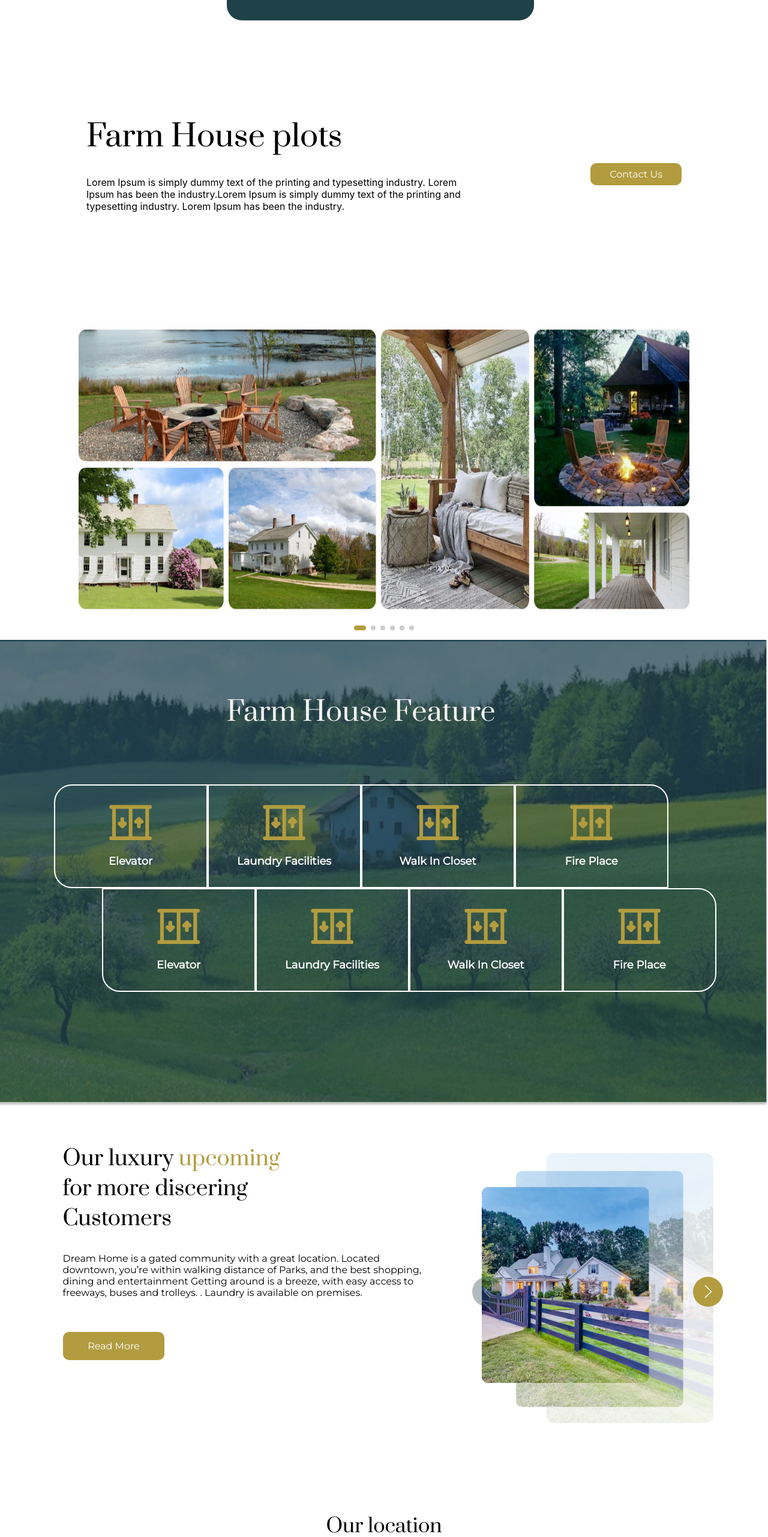
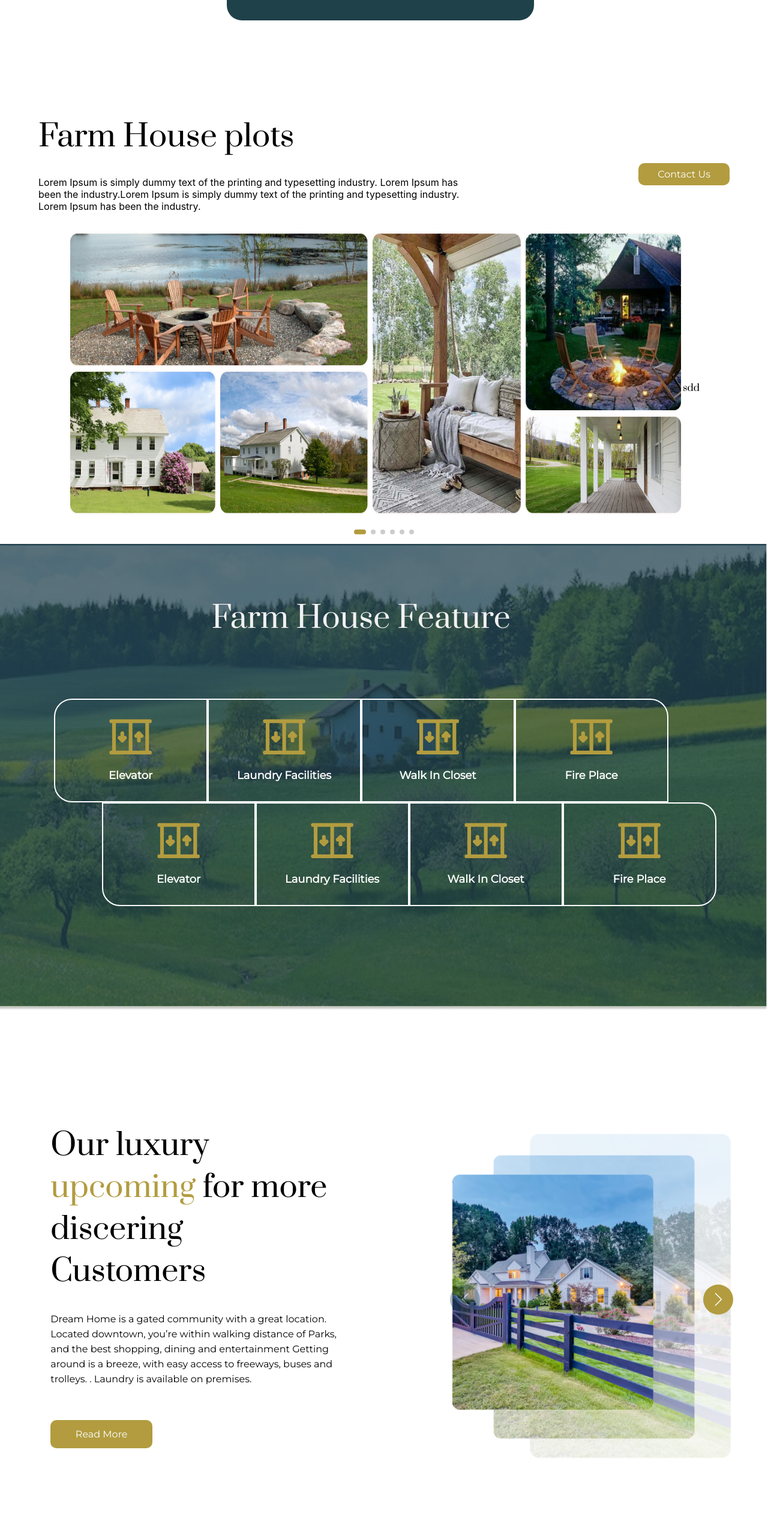
Before and after one commit to mbilalkhalidofficial/Oakland-greens, a React (Vite) app: page / in a window 1280 px wide. Shown: the part 2133-4696 px from the top of the page at 60% size. Built offline with nearby package versions, Linux system fonts and the light colour scheme.

Commit message:
deploy & fixes

```diff
--- a/src/components/Header.jsx
+++ b/src/components/Header.jsx
@@ -329,6 +329,7 @@ export default function Header() {
       >
         <SwiperSlide className="farmhouse__swiper">
           <img className="farmhouse__swiper__picture" src={swiperpic} alt="" />
+          <div>sdd</div>
         </SwiperSlide>
         <SwiperSlide className="farmhouse__swiper">
           <img className="farmhouse__swiper__picture" src={swiperpic} alt="" />
--- a/src/styles/global.scss
+++ b/src/styles/global.scss
@@ -628,7 +628,8 @@ figure {
   align-items: center;
   max-width: 1440px;
   margin: 0 auto;
-  padding: 5em 9em;
+  padding: 0em 4em;
+  padding-top: 8em;
   width: 100%;
 }
 .farm__house__content__left__heading {
@@ -638,7 +639,7 @@ figure {
   width: 70%;
 }
 .farm__house {
-  margin: 5em 0em;
+  margin-top: 2em;
 }
 .farm__house__content__left__para {
   font-family: "Inter", sans-serif;
@@ -709,13 +710,14 @@ figure {
   display: flex;
   justify-content: center;
   align-items: center;
-  width: 80%;
+  width: 0%;
 }
 .farmhouse__swiper__picture {
-  width: 60%;
-  height: 430px;
+  width: 70%;
+  height: 530px;
   margin-bottom: 3em;
 }
+
 .location__Section {
   max-width: 1440px;
   margin: 0 auto;
@@ -732,7 +734,7 @@ figure {
   font-family: "Inter", sans-serif;
 }
 .location__Section__text {
-  font-size: 32px;
+  font-size: 50px;
 }
 .location__Section__img {
   width: 80%;
@@ -752,7 +754,7 @@ figure {
 }
 .luxury {
   width: 100%;
-  margin: 8em 0em;
+  margin: 10em 0em;
 }
 .luxury__section {
   max-width: 1440px;
@@ -760,29 +762,31 @@ figure {
   display: flex;
   justify-content: space-evenly;
   width: 100%;
-  margin-top: 15em;
+  margin-top: 23em;
   padding-left: 4em;
-  margin-bottom: 3em;
+  margin-bottom: 5em;
 }
 .luxury__section__left__heading {
-  line-height: 50px;
+  line-height: 70px;
   font-weight: 400;
-  font-size: 35px;
-  width: 60%;
+  font-size: 50px;
+  width: 80%;
 }
 .luxury__section__left__para {
   font-family: "Montserrat", sans-serif;
   padding: 2em 0px;
+  width: 80%;
+  line-height: 25px;
 }
 
 .luxury__section__left {
   width: 50%;
 }
 .luxury__section__right__image {
-  height: 450px;
+  height: 540px;
 }
 .luxury__section__right {
-  width: 40%;
+  width: 45%;
   justify-content: center;
   align-items: center;
   display: flex;
@@ -817,7 +821,7 @@ figure {
   height: 778px;
 }
 .farm__house__content__heading {
-  font-size: 45px;
+  font-size: 50px;
   text-align: center;
   color: #f1f1f1;
   padding-bottom: 2em;
```
